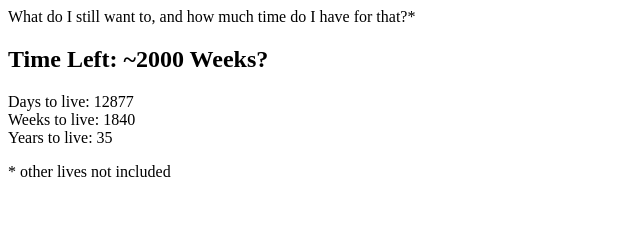
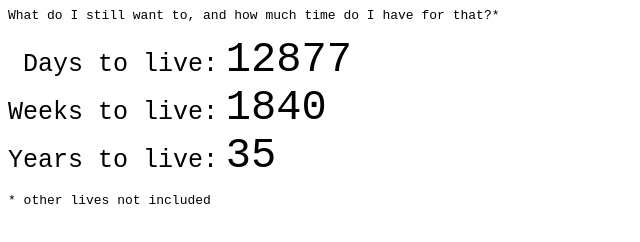
Before and after one commit to DanielDornhardt/danieldornhardt, a plain HTML site: page pages/lifeclock.html in a window 1280 px wide. Shown: the whole page, without its empty margins (0-640 px from the left). Drawn offline with Linux system fonts and the light colour scheme.

Commit message:
minimal styling

```diff
--- a/pages/lifeclock.html
+++ b/pages/lifeclock.html
@@ -1,6 +1,21 @@
 <html>
     <head>
         <title>Daniel Dornhardt's Life Clock</title>
+
+        <style>
+            body {
+                font-family: monospace;
+
+                .dateHolders {
+                    .label {
+                        font-size: 25px;
+                    }
+                    .number {
+                        font-size: 42px;
+                    }
+                }
+            }
+        </style>
 
         <script type="text/javascript">
 
@@ -47,15 +62,15 @@
                 const weeksLeft = Math.round(daysLeft / 7)
                 const yearsLeft = yearOfDeathFullYear - now.getFullYear()
 
-                console.log({
-                    timeLeftMs,
-                    secondsLeft,
-                    minutesLeft,
-                    hoursLeft,
-                    daysLeft,
-                    weeksLeft,
-                    yearsLeft
-                })
+                // console.log({
+                //     timeLeftMs,
+                //     secondsLeft,
+                //     minutesLeft,
+                //     hoursLeft,
+                //     daysLeft,
+                //     weeksLeft,
+                //     yearsLeft
+                // })
 
                 const daysLeftElement = document.getElementById('daysLeftNumber')
                 const weeksLeftElement = document.getElementById('weeksLeftNumber')
@@ -77,12 +92,10 @@
     <body>
         <p>What do I still want to, and how much time do I have for that?*</p>
 
-        <h2>Time Left: ~2000 Weeks?</h2>
-
         <div class="dateHolders">
-            <div class="daysLeft">Days to live: <span id="daysLeftNumber"></span></div>
-            <div class="weeksLeft">Weeks to live: <span id="weeksLeftNumber"></span></div>
-            <div class="yearsLeft">Years to live: <span id="yearsLeftNumber"></span></div>
+            <div class="daysLeft"><span class="label">&nbsp;Days to live:</span> <span class="number" id="daysLeftNumber"></span></div>
+            <div class="weeksLeft"><span class="label">Weeks to live:</span> <span class="number" id="weeksLeftNumber"></span></div>
+            <div class="yearsLeft"><span class="label">Years to live:</span> <span class="number" id="yearsLeftNumber"></span></div>
         </div>
 
         <p>* other lives not included</p>
```
